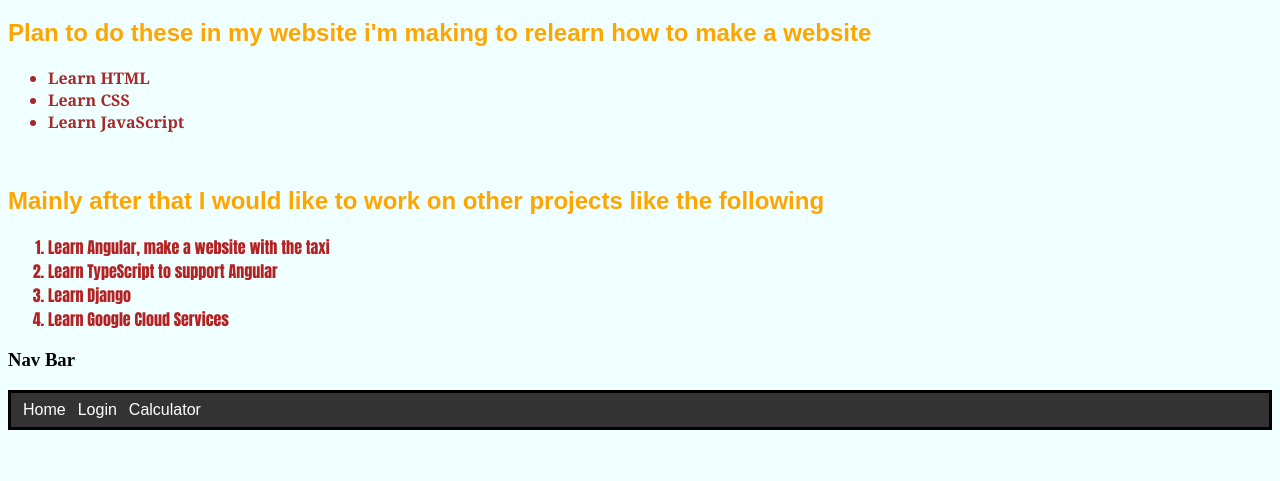
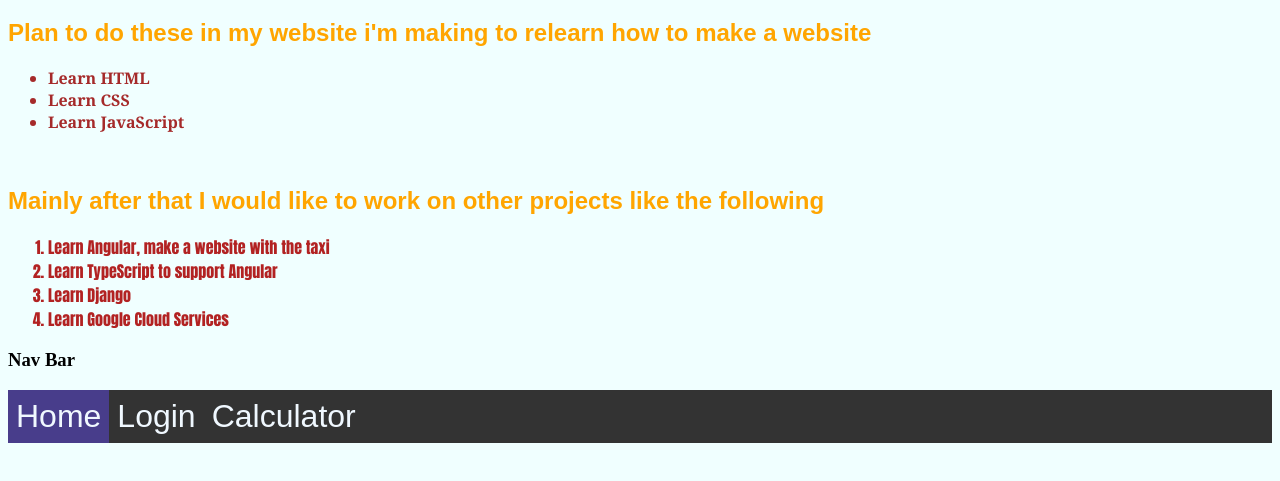
Before and after one commit to Steviefp/HTML-CSS-JavaScript-Relearning, a plain HTML site: page index.html in a window 1280 px wide. Shown: the part 265-746 px from the top of the page. Drawn offline with Linux system fonts and the light colour scheme.

Commit message:
Making progress down the learning path

```diff
--- a/index.html
+++ b/index.html
@@ -26,9 +26,9 @@
 
         <h3>Nav Bar</h3>
         <ul id=navbar>
-            <li id=navbarLI><a id=navbarLI href="http://huronschools.com/">Home</li></a>
-            <li id=navbarLI><a id=navbarLI href="http://huronschools.com/">Login</li></a>
-            <li id=navbarLI><a id=navbarLI href="http://huronschools.com/">Calculator</li></a>
+            <li id=navbarLI class=active><a id=navbarLIA href="http://huronschools.com/">Home</li></a>
+            <li id=navbarLI><a id=navbarLIA href="http://huronschools.com/">Login</li></a>
+            <li id=navbarLI><a id=navbarLIA href="http://huronschools.com/">Calculator</li></a>
         </ol>
 
     </body>
--- a/stylesheet.css
+++ b/stylesheet.css
@@ -33,22 +33,31 @@ body{
 }
 
 #navbar{
-    display: block;
+
     list-style-type: none;
-    width:auto;
-    padding:8px;
+    margin:0;
+    padding:0;
+    height:fit-content;
     background:#333;
-    margin:0;
-    height:auto;
-    border: 3px solid black;
-    overflow:hidden;
+    overflow: hidden;
 }
 #navbarLI{
     font-family: Arial, Helvetica, sans-serif;
+    font-size: 200%;
     text-align: center;
-    display: inline;
+    float: left;
     color:rgb(255, 255, 255);
-    padding: 8px 2px;
     margin:0;
+    padding: 8px 8px;
+
+}
+.active{
+    background-color: darkslateblue;
+}
+#navbarLIA{
     text-decoration: none;
+    color: aliceblue;
 }
+#navbarLI:hover{
+    background-color: black;
+}
```
